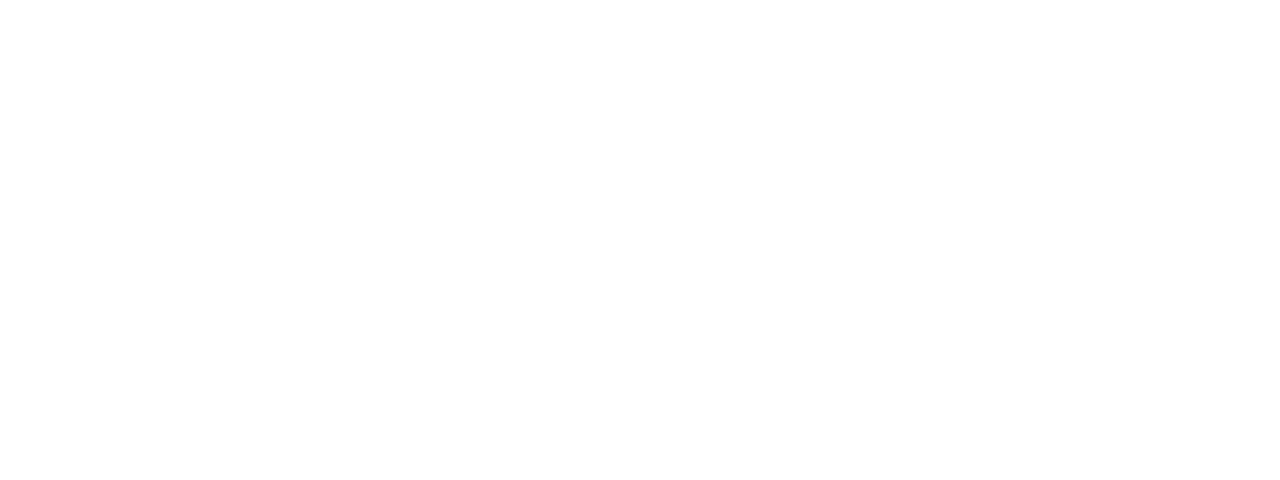
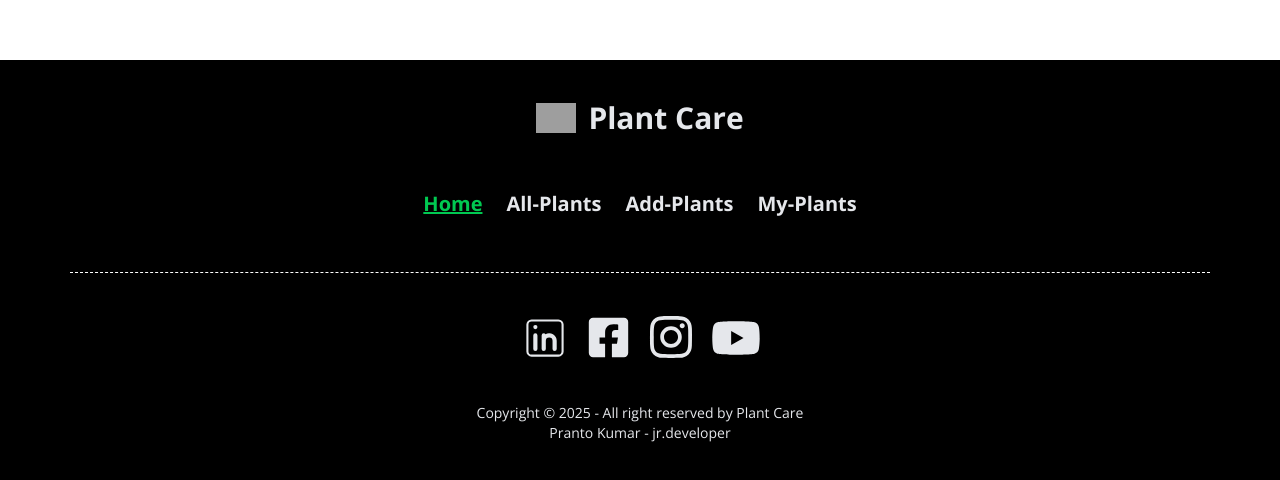
Before and after one commit to SKMPranto/plant-care-client, a React (Vite) app: page / in a window 1280 px wide. Shown: the part 758-1238 px from the top of the page. Before the commit the page ends 800 px from the top, so only its background shows below. Built offline with nearby package versions, Linux system fonts and the light colour scheme; grey boxes are pictures that could not be loaded.

Commit message:
Footer added successfully

```diff
--- /dev/null
+++ b/src/Components/Footer.jsx
@@ -0,0 +1,111 @@
+import React from "react";
+import { NavLink } from "react-router";
+import { CiLinkedin } from "react-icons/ci";
+import { FaFacebookSquare,FaInstagram , FaYoutube  } from "react-icons/fa";
+
+const Footer = () => {
+  return (
+    <div>
+      <footer className="footer footer-horizontal footer-center bg-black text-gray-200 p-10 mt-5">
+        <NavLink
+          to="/"
+          className="text-xl cursor-pointer flex items-center gap-3"
+        >
+          <img className="w-8 md:w-10" src="https://i.ibb.co/XfMbvWqY/Green-leaves-logo-2-removebg-preview.png" alt="Image" />
+          <span className="tagesschrift-regular font-bold md:text-3xl">Plant Care</span>
+        </NavLink>
+        <nav className="grid grid-flow-col gap-4 pl-12 md:pl-0">
+          <ul className="menu menu-horizontal px-1">
+            <li>
+              <NavLink
+                to="/"
+                className={({ isActive }) =>
+                isActive
+                  ? "text-green-500 underline underline-offset-1 text-xl font-bold"
+                  : "text-xl font-bold"
+                }
+              >
+                Home
+              </NavLink>
+            </li>
+            <li>
+              <NavLink
+                to="/All-Plants"
+                className={({ isActive }) =>
+                isActive
+                  ? "text-green-500 underline underline-offset-1 text-xl font-bold"
+                  : "text-xl font-bold"
+                }
+              >
+                {" "}
+                All-Plants
+              </NavLink>
+            </li>
+            <li>
+              <NavLink
+                to="/Add-Plants"
+                className={({ isActive }) =>
+                isActive
+                  ? "text-green-500 underline underline-offset-1 text-xl font-bold"
+                  : "text-xl font-bold"
+                }
+              >
+               Add-Plants
+              </NavLink>
+            </li>
+            <li>
+              <NavLink
+                to="/My-Plants"
+                className={({ isActive }) =>
+                isActive
+                  ? "text-green-500 underline underline-offset-1 text-xl font-bold"
+                  : "text-xl font-bold"
+                }
+              >
+                My-Plants
+              </NavLink>
+            </li>
+          </ul>
+        </nav>
+        <hr className="border-dashed border-white w-[95%]" />
+        <nav>
+          <div className="grid grid-flow-col gap-4">
+            <NavLink
+              to="https://www.linkedin.com/in/pranto-kumar-/"
+              target="_blank"
+            >
+              <CiLinkedin size="50px" />
+            </NavLink>
+            <NavLink
+              to="https://www.facebook.com/skpranto.skpranto.71"
+              className="pt-0.5"
+              target="_blank"
+            >
+              <FaFacebookSquare size="45px" />
+            </NavLink>
+            <NavLink
+              to="https://www.instagram.com/s_pranto_kumar/"
+              target="_blank"
+            >
+              <FaInstagram size="48px" />
+            </NavLink>
+            <NavLink
+              to="https://www.youtube.com/@Pranto_Kumar_2.0"
+              target="_blank"
+            >
+              <FaYoutube size="50px" />
+            </NavLink>
+          </div>
+        </nav>
+        <aside>
+          <p>
+            Copyright © {new Date().getFullYear()} - All right reserved by Plant Care <br />
+            Pranto Kumar - jr.developer
+          </p>
+        </aside>
+      </footer>
+    </div>
+  );
+};
+
+export default Footer;
--- a/src/MainLayOut/MainLayOut.jsx
+++ b/src/MainLayOut/MainLayOut.jsx
@@ -1,6 +1,7 @@
 import React from "react";
 import { Outlet } from "react-router";
 import Navbar from "../Components/Navbar";
+import Footer from "../Components/Footer";
 
 const MainLayOut = () => {
   return (
@@ -13,7 +14,9 @@ const MainLayOut = () => {
           <Outlet></Outlet>
         </main>
       </div>
-      <footer></footer>
+      <footer>
+        <Footer></Footer>
+      </footer>
     </div>
   );
 };
```
